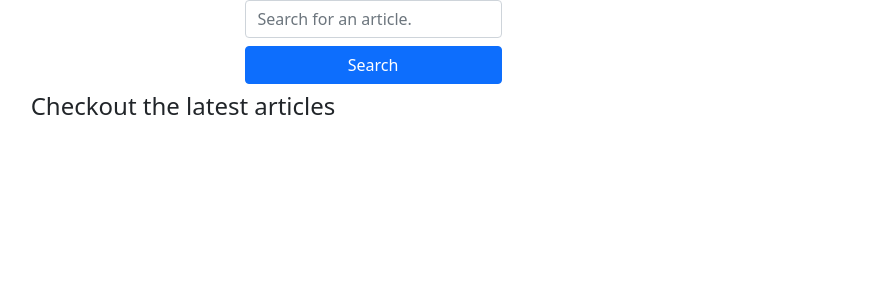
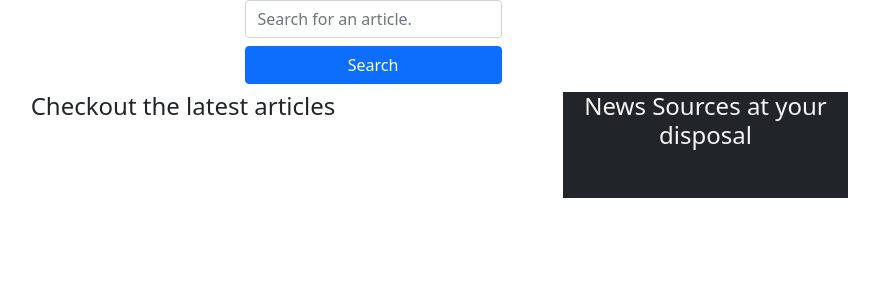
Before and after one commit to KellyKiiru/news-api, a Flask app: template app/templates/index.html in a window 1280 px wide. Shown: the part 56-356 px from the top of the page, without its empty margins (267-1146 px from the left). Run offline with Flask 2, Linux system fonts and the light colour scheme; the template is opened without the code that fills it, so the values that code supplies are empty; some libraries are stand-ins or nearby versions.

Commit message:
add div to display extra news sourcesas well as style it in index.html

```diff
--- a/app/templates/index.html
+++ b/app/templates/index.html
@@ -3,7 +3,7 @@
 
 {% block content %}
 {% block form %}
-    {% include 'form.html' %}
+{% include 'form.html' %}
 {% endblock %}
 
 <div class="container">
@@ -19,8 +19,9 @@
                     12.5px 12.5px 10px rgba(0, 0, 0, 0.035),
                     22.3px 22.3px 17.9px rgba(0, 0, 0, 0.042),
                     41.8px 41.8px 33.4px rgba(0, 0, 0, 0.05),
-                    100px 100px 80px rgba(0, 0, 0, 0.07)" >
-                        <a href="{{article.url}}"><img class="card-img-top" src="{{article.urlToImage}}" alt="Card image cap"></a>
+                    100px 100px 80px rgba(0, 0, 0, 0.07)">
+                        <a href="{{article.url}}"><img class="card-img-top" src="{{article.urlToImage}}"
+                                alt="Card image cap"></a>
                         <hr>
                         <div class="card-body main-section-two-card-body">
                             <h5 class="card-title main-section-two-title">{{article.title}}</h5>
@@ -33,10 +34,15 @@
                 {% endfor %}
             </div>
         </div>
-    </div>
-    <div class="row">
-        <div class="col-md-4 bg-dark">
-
+        <div class="col-md-3 main-section-one bg-dark" style="height:max-content;">
+            <h4 class="main-heading text-center" style="color:whitesmoke;">News Sources at your disposal</h4>
+            <ul>
+                {% for source in all_sources[0:15] %}
+                <li><a style="text-decoration: none;
+                    color: white; " href="/source/{{source.id}}" class="source-title">{{source.name}}</a></li>
+                {% endfor %}
+                <br>
+            </ul>
         </div>
     </div>
 </div>
```
